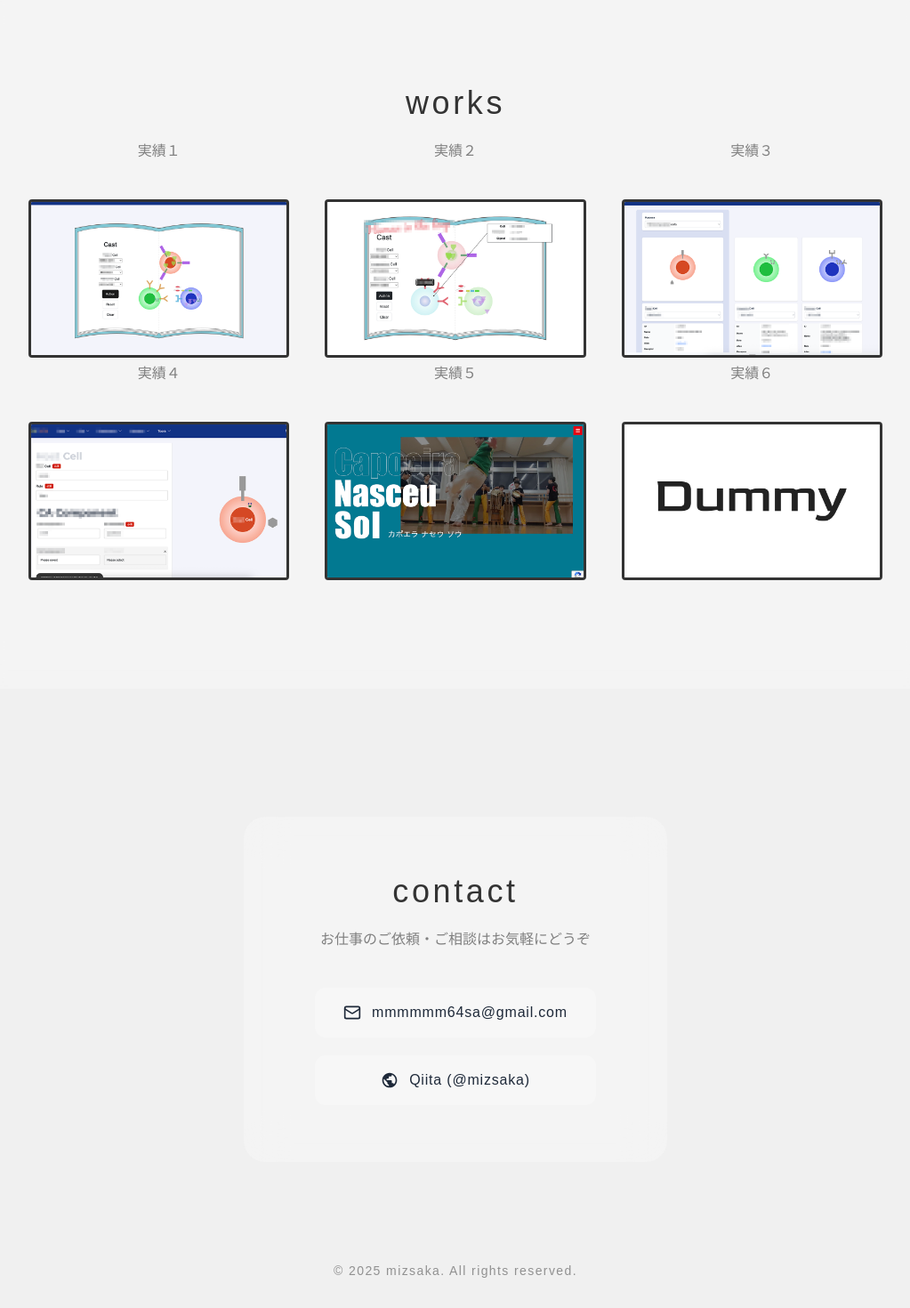
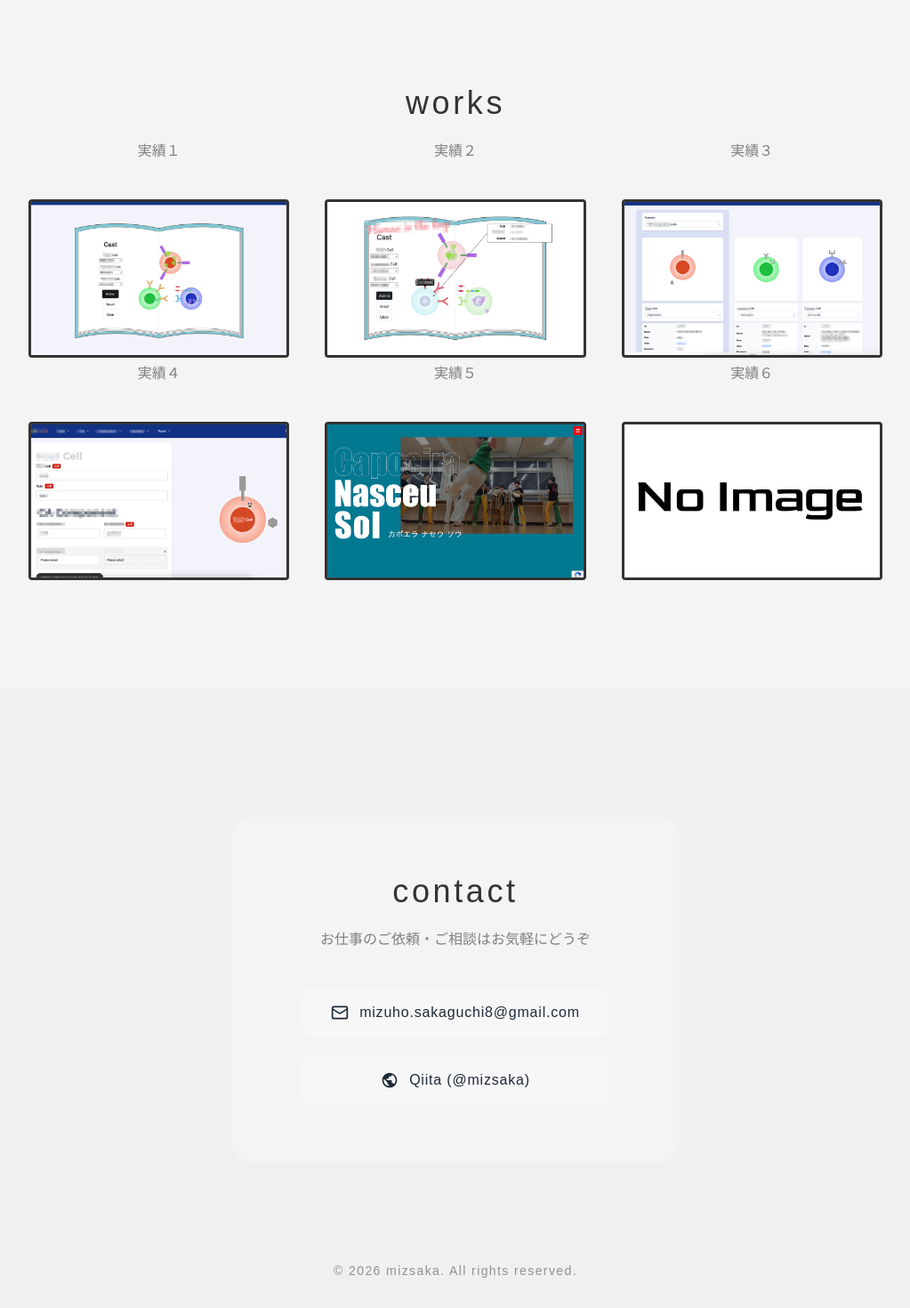
Before and after one commit to mmmmiz/mmmmiz.github.io, a Next.js app: page / in a window 1280 px wide. Shown: the part 1762-3232 px from the top of the page at 89% size, without its empty margins (128-1151 px from the left). Built offline with nearby package versions, Linux system fonts and the light colour scheme; a web font is replaced by a local one.

Commit message:
chore: Update contact email, copyright year, and dummy work image path, and refactor Works component's root element.

```diff
--- a/src/app/works/[slug]/page.tsx
+++ b/src/app/works/[slug]/page.tsx
@@ -10,7 +10,7 @@ const works = [
     { slug: "castcell", title: "実績３", image: "/works/castcell_01.png" },
     { slug: "celldes", title: "実績４", image: "/works/celldes_01.png" },
     { slug: "cns", title: "実績５", image: "/works/cns.png" },
-    { slug: "dummy", title: "実績６", image: "/works/dummy.png" },
+    { slug: "dummy", title: "実績６", image: "/works/noimage.png" },
 ];
 
 export default function WorkDetail({
--- a/src/components/Contact.tsx
+++ b/src/components/Contact.tsx
@@ -14,7 +14,7 @@ export default function Contact() {
                 <div className="flex flex-col gap-5">
                     {/* メールリンク */}
                     <Link
-                        href="mailto:mmmmmm64sa@gmail.com"
+                        href="mailto:mizuho.sakaguchi8@gmail.com"
                         className="flex items-center justify-center gap-3 py-4 px-8 bg-white/30 rounded-xl no-underline text-gray-800 text-base font-[family-name:var(--font-goldman)] tracking-wider transition-all duration-300 hover:bg-white/80 hover:-translate-y-0.5 hover:shadow-lg max-sm:py-4 max-sm:px-6 max-sm:text-sm"
                     >
                         <svg
@@ -30,7 +30,7 @@ export default function Contact() {
                             <rect x="2" y="4" width="20" height="16" rx="2" />
                             <path d="m22 7-8.97 5.7a1.94 1.94 0 0 1-2.06 0L2 7" />
                         </svg>
-                        mmmmmm64sa@gmail.com
+                        mizuho.sakaguchi8@gmail.com
                     </Link>
 
                     {/* Qiitaリンク */}
--- a/src/components/Footer.tsx
+++ b/src/components/Footer.tsx
@@ -1,7 +1,7 @@
 export default function Footer() {
     return (
         <footer className="relative z-0 py-8 px-5 text-center text-sm opacity-50 tracking-widest font-[family-name:var(--font-goldman)]">
-            © 2025 mizsaka. All rights reserved.
+            © 2026 mizsaka. All rights reserved.
         </footer>
     );
 }
--- a/src/components/Works.tsx
+++ b/src/components/Works.tsx
@@ -6,16 +6,16 @@ const works = [
     { slug: "castcell", title: "実績３", image: "/works/castcell_01.png" },
     { slug: "celldes", title: "実績４", image: "/works/celldes_01.png" },
     { slug: "cns", title: "実績５", image: "/works/cns.png" },
-    { slug: "dummy", title: "実績６", image: "/works/dummy.png" },
+    { slug: "dummy", title: "実績６", image: "/works/noimage.png" },
 ];
 
 export default function Works() {
     return (
         <>
             {/* Works セクション */}
-            <article id="works" className="py-16 px-20 text-center max-sm:px-8 max-sm:py-10 max-sm:mx-4">
+            <section id="works" className="py-16 px-20 text-center max-sm:px-8 max-sm:py-10 max-sm:mx-4">
                 <section className="py-16 px-20 bg-white/25 backdrop-blur-xl rounded-3xl relative z-0 min-h-screen flex flex-col justify-center items-center">
-                <h2 className="text-4xl mb-4 tracking-widest font-[family-name:var(--font-goldman)]">works</h2>
+                    <h2 className="text-4xl mb-4 tracking-widest font-[family-name:var(--font-goldman)]">works</h2>
                     <div className="flex items-center w-full text-center max-sm:px-8 max-sm:py-10 max-sm:mx-4 gap-10">
                         {works.slice(0, 3).map((work) => (
                             <Link
@@ -53,7 +53,7 @@ export default function Works() {
                         ))}
                     </div>
                 </section>
-            </article>
+            </section>
         </>
     );
 }
```
Also changed, not shown: public/works/noimage.png (added).
